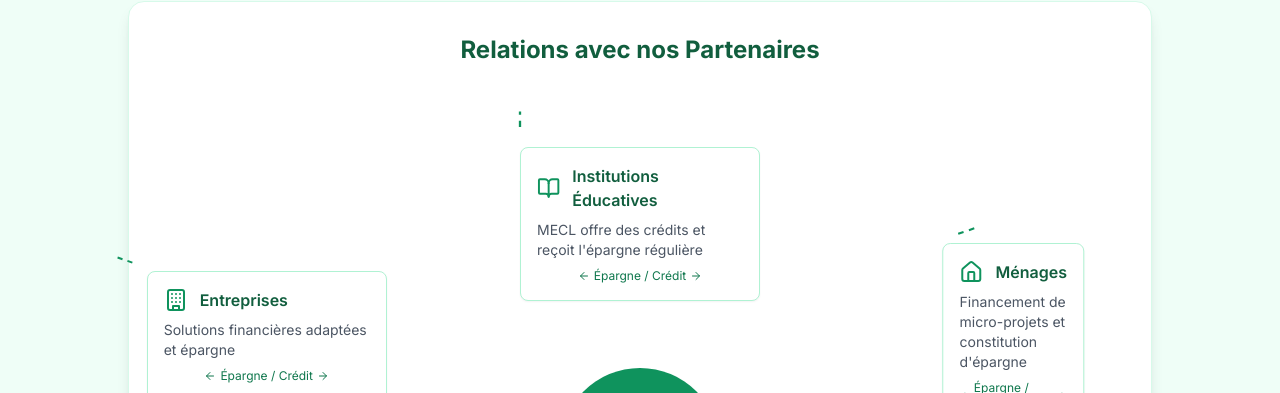
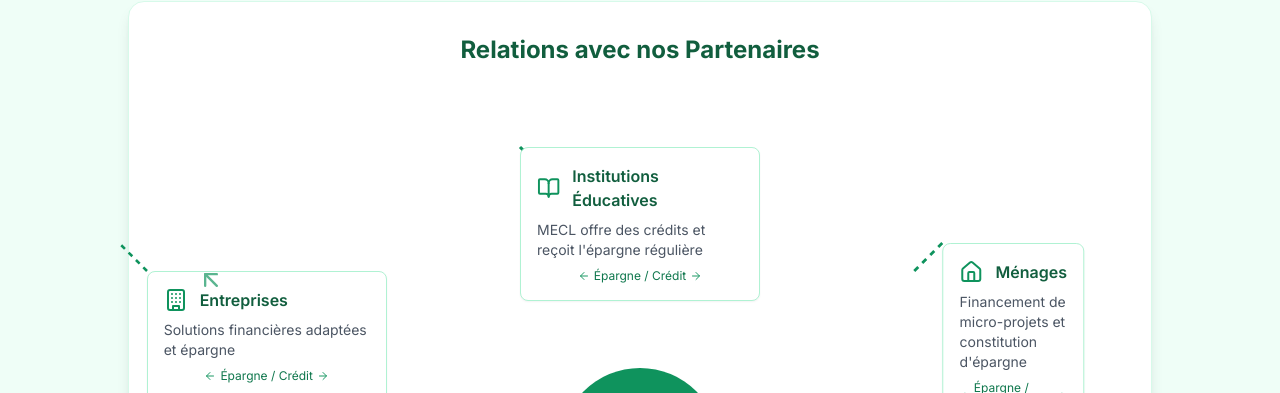
Before and after one commit to benibilda/mecl-proximity-finance, a React (Vite) app: page /operation in a window 1280 px wide. Shown: the part 407-800 px from the top of the page. Built offline with nearby package versions, Linux system fonts and the light colour scheme.

Commit message:
Enhance relationship schema visualization
Adds arrows to the relationship schema to better illustrate the connections between MECL and its partners.

```diff
--- a/src/pages/Operation.tsx
+++ b/src/pages/Operation.tsx
@@ -1,7 +1,7 @@
 
 import Navbar from '@/components/Navbar';
 import Footer from '@/components/Footer';
-import { Users, Home, Tractor, Briefcase, Building, BookOpen, ShoppingBag, ArrowRight, ArrowLeft } from 'lucide-react';
+import { Users, Home, Tractor, Briefcase, Building, BookOpen, ShoppingBag, ArrowRight, ArrowLeft, ArrowUpRight, ArrowDownRight, ArrowUpLeft, ArrowDownLeft } from 'lucide-react';
 import { Card, CardContent } from '@/components/ui/card';
 
 const Operation = () => {
@@ -56,39 +56,58 @@ const Operation = () => {
       name: "Institutions Éducatives",
       icon: BookOpen,
       direction: "bidirectional",
-      description: "MECL offre des crédits et reçoit l'épargne régulière"
+      description: "MECL offre des crédits et reçoit l'épargne régulière",
+      position: "top-left"
     },
     {
       name: "Ménages",
       icon: Home,
       direction: "bidirectional",
-      description: "Financement de micro-projets et constitution d'épargne"
+      description: "Financement de micro-projets et constitution d'épargne",
+      position: "top-right"
     },
     {
       name: "Secteur Agricole",
       icon: Tractor,
       direction: "bidirectional",
-      description: "Soutien financier et mobilisation de l'épargne"
+      description: "Soutien financier et mobilisation de l'épargne",
+      position: "middle-left"
     },
     {
       name: "Entrepreneurs",
       icon: Briefcase,
       direction: "bidirectional",
-      description: "Financement de projets et accompagnement"
+      description: "Financement de projets et accompagnement",
+      position: "middle-right"
     },
     {
       name: "Commerçants",
       icon: ShoppingBag,
       direction: "bidirectional",
-      description: "Crédits pour activités commerciales et épargne"
+      description: "Crédits pour activités commerciales et épargne",
+      position: "bottom-left"
     },
     {
       name: "Entreprises",
       icon: Building,
       direction: "bidirectional",
-      description: "Solutions financières adaptées et épargne"
+      description: "Solutions financières adaptées et épargne",
+      position: "bottom-right"
     }
   ];
+
+  // Helper function to determine which arrow to use based on position
+  const getArrowIcon = (position) => {
+    switch(position) {
+      case "top-left": return ArrowDownRight;
+      case "top-right": return ArrowDownLeft;
+      case "middle-left": return ArrowRight;
+      case "middle-right": return ArrowLeft;
+      case "bottom-left": return ArrowUpRight;
+      case "bottom-right": return ArrowUpLeft;
+      default: return ArrowRight;
+    }
+  };
 
   return (
     <div className="min-h-screen flex flex-col">
@@ -108,7 +127,7 @@ const Operation = () => {
               <div className="w-20 h-1 bg-mecl-500 mx-auto mt-6"></div>
             </div>
 
-            {/* Relationship schema section */}
+            {/* Relationship schema section - enhanced with directional arrows */}
             <div className="max-w-5xl mx-auto bg-white rounded-2xl shadow-lg p-8 border border-mecl-100 mb-16">
               <h2 className="text-2xl font-bold text-mecl-800 mb-8 text-center">Relations avec nos Partenaires</h2>
 
@@ -130,16 +149,11 @@ const Operation = () => {
                     const angle = (index * (2 * Math.PI / relationships.length));
                     const radius = 260; // Adjust based on your design
                     const Icon = rel.icon;
+                    const ArrowIcon = getArrowIcon(rel.position);
 
                     // Calculate x and y coordinates for positioning
                     const x = 50 + 45 * Math.sin(angle);
                     const y = 50 - 32 * Math.cos(angle);
-
-                    // Arrow positioning
-                    const startX = 50 + 13 * Math.sin(angle);
-                    const startY = 50 - 13 * Math.cos(angle);
-                    const endX = 50 + 30 * Math.sin(angle);
-                    const endY = 50 - 23 * Math.cos(angle);
 
                     // Text alignment based on position (left or right of the circle)
                     const textAlign = Math.sin(angle) < 0 ? "text-right" : "text-left";
@@ -162,18 +176,34 @@ const Operation = () => {
                             </div>
                             <p className="text-sm text-gray-600">{rel.description}</p>
 
-                            {/* Bidirectional indicator */}
+                            {/* Bidirectional indicator with animated arrows */}
                             <div className="flex justify-center mt-2">
                               <span className="text-xs text-mecl-700 flex items-center gap-1">
-                                <ArrowLeft size={12} />
+                                <ArrowLeft size={12} className="text-mecl-600 animate-pulse" />
                                 Épargne / Crédit
-                                <ArrowRight size={12} />
+                                <ArrowRight size={12} className="text-mecl-600 animate-pulse" />
                               </span>
                             </div>
                           </CardContent>
                         </Card>
 
-                        {/* Draw SVG arrows - we'll use a simplified approach */}
+                        {/* Animated connection lines with arrows */}
+                        <div className="absolute top-1/2 left-1/2 w-full h-full pointer-events-none">
+                          <div className="absolute inset-0 flex items-center justify-center">
+                            <ArrowIcon
+                              className="text-mecl-600 opacity-70 absolute animate-pulse"
+                              size={28}
+                              style={{
+                                left: rel.position.includes('right') ? '-70px' : 'auto',
+                                right: rel.position.includes('left') ? '-70px' : 'auto',
+                                top: rel.position.includes('bottom') ? '-70px' : 'auto',
+                                bottom: rel.position.includes('top') ? '-70px' : 'auto'
+                              }}
+                            />
+                          </div>
+                        </div>
+
+                        {/* Draw SVG connection lines */}
                         <svg
                           className="absolute left-1/2 top-1/2 transform -translate-x-1/2 -translate-y-1/2 z-0"
                           width="100%"
@@ -188,13 +218,14 @@ const Operation = () => {
                           }}
                         >
                           <line
-                            x1={startX}
-                            y1={startY}
-                            x2={endX}
-                            y2={endY}
+                            x1="50"
+                            y1="50"
+                            x2={rel.position.includes('right') ? '30' : '70'}
+                            y2={rel.position.includes('bottom') ? '30' : rel.position.includes('top') ? '70' : '50'}
                             stroke="#0f935d"
-                            strokeWidth="1.5"
+                            strokeWidth="2"
                             strokeDasharray="4"
+                            className="animate-pulse-slow"
                           />
                         </svg>
                       </div>
```
